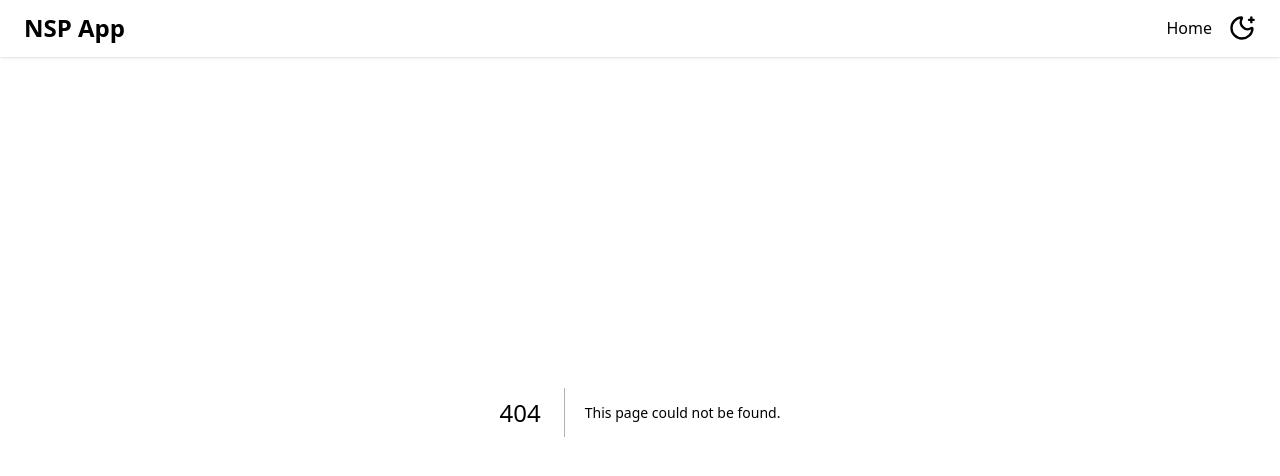
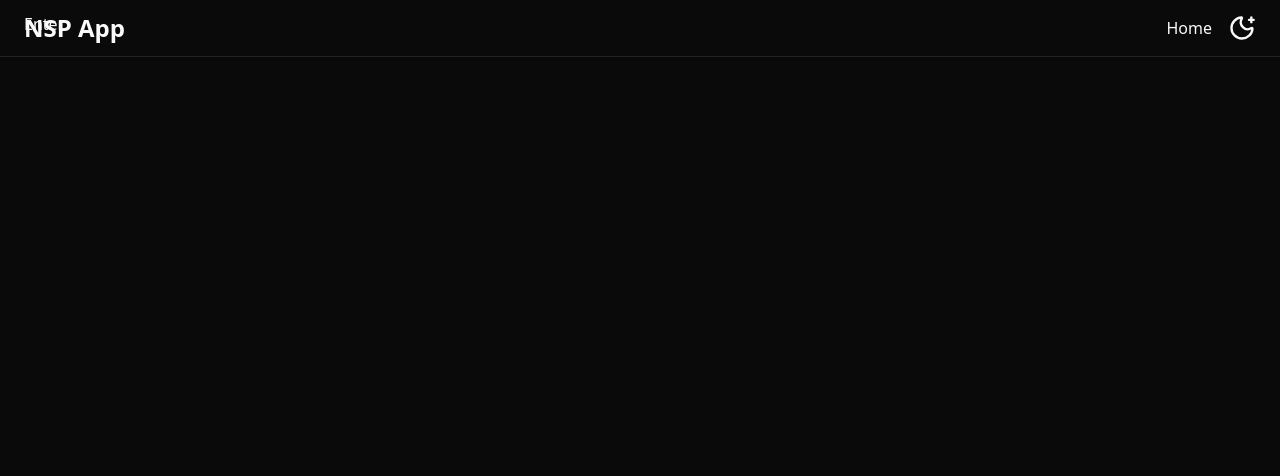
Before and after one commit to kaushikmondal-dev/counter-state-project, a Next.js app: page /advanced in a window 1280 px wide. Before the commit this address had no page. Shown: the top 476 px of the page. Built offline with nearby package versions, Linux system fonts and the light colour scheme.

Commit message:
advanced, atomic, expert page created

```diff
--- /dev/null
+++ b/src/app/advanced/page.tsx
@@ -0,0 +1,5 @@
+const page = () => {
+	return <div>Enter</div>;
+};
+
+export default page;
--- /dev/null
+++ b/src/app/atomic/page.tsx
@@ -0,0 +1,5 @@
+const page = () => {
+	return <div>Enter</div>;
+};
+
+export default page;
--- /dev/null
+++ b/src/app/expert/page.tsx
@@ -0,0 +1,5 @@
+const page = () => {
+	return <div>Enter</div>;
+};
+
+export default page;
```
